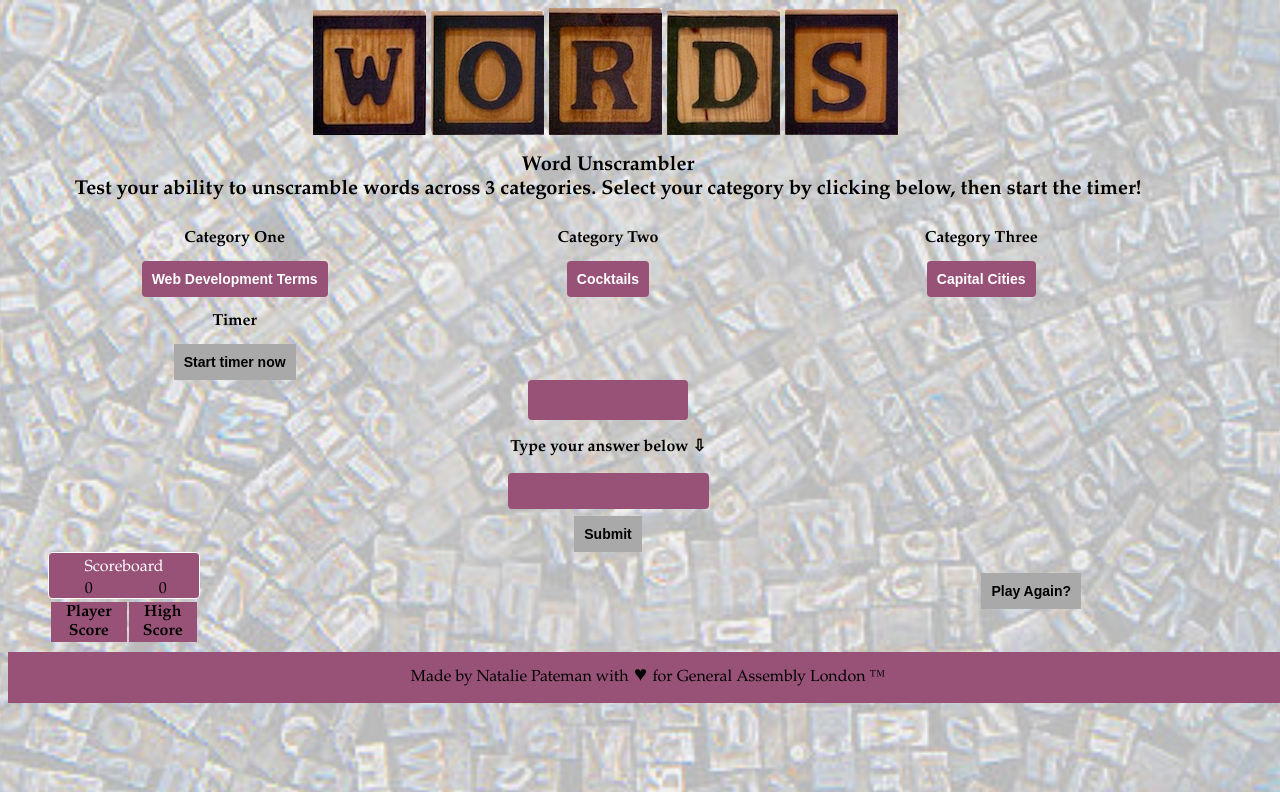
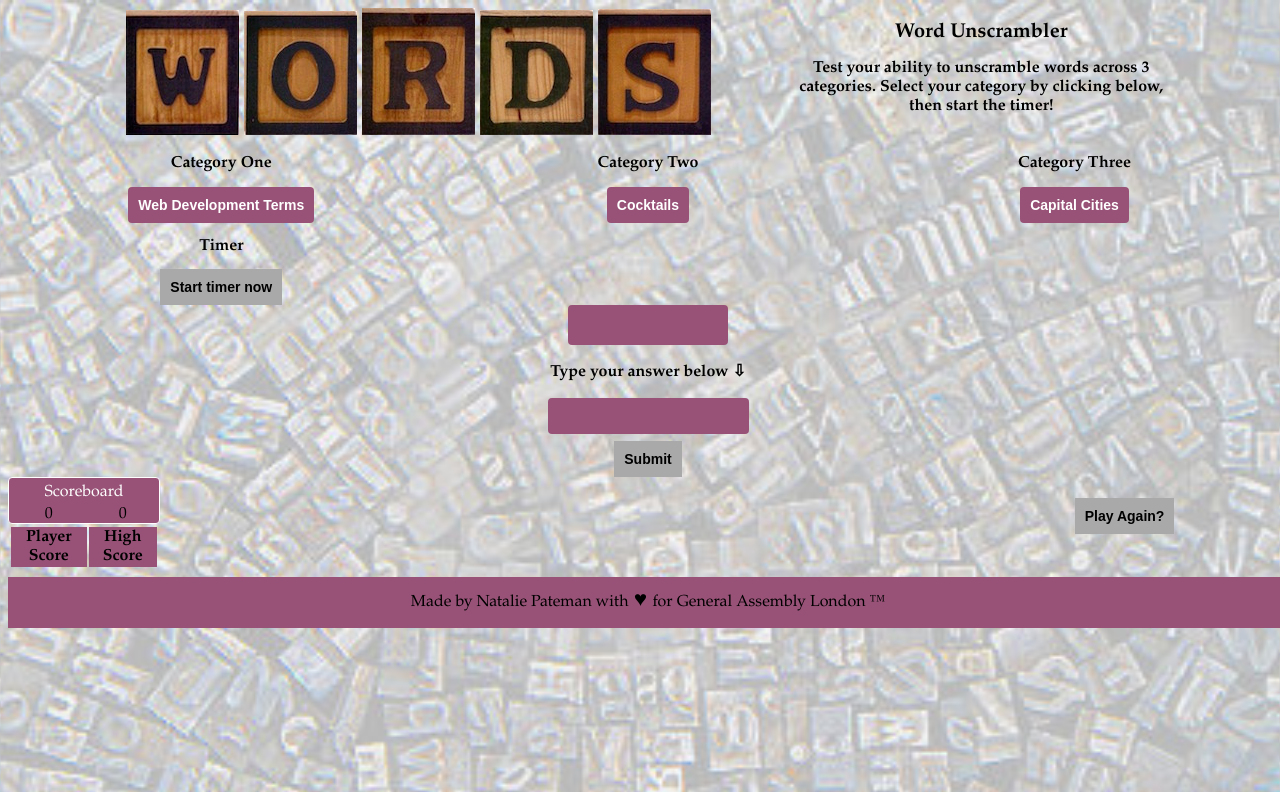
Before and after one commit to nataliemp28/WDI-London-Project-1---Game, a PHP site: page / in a window 1280 px wide. Shown: the top 792 px of the page. Run offline with PHP 8.4, Linux system fonts and the light colour scheme.

Commit message:
slight styling changes

```diff
--- a/index.html
+++ b/index.html
@@ -16,12 +16,14 @@
 
     <div class="container">
       <div class="row">
-        <div id="bouncing" class="animated bounce col-6 center"><img src="/assets/w-letter-block.jpg" class="padded"><img src="/assets/o-letter-block.jpg" class="padded"><img src="/assets/r-letter-block.jpg" class="padded"><img src="/assets/d-letter-block.jpg" class="padded"><img src="/assets/s-letter-block.jpg" class="padded"></div>
+
+          <div id="bouncing" class="animated bounce col-4 center"><img src="/assets/w-letter-block.jpg" class="padded"><img src="/assets/o-letter-block.jpg" class="padded"><img src="/assets/r-letter-block.jpg" class="padded"><img src="/assets/d-letter-block.jpg" class="padded"><img src="/assets/s-letter-block.jpg" class="padded"></div>
+
+        <div class="col-2 center"><h1>Word Unscrambler</h1><h2>Test your ability to unscramble words across 3 categories. Select your category by clicking below, then start the timer!</h2></div>
       </div>
+    </div>
+  </div>
 
-      <div class="row">
-        <div class="col-6 center"><h1>Word Unscrambler<br>Test your ability to unscramble words across 3 categories. Select your category by clicking below, then start the timer!</h1></div>
-      </div>
 
       <!-- <div class="row">
         <div class="col-6 center"><h2>Click on a category below, then start the timer!</h2></div>
```
Also changed, not shown: css/style.css (+2 -102 lines).
